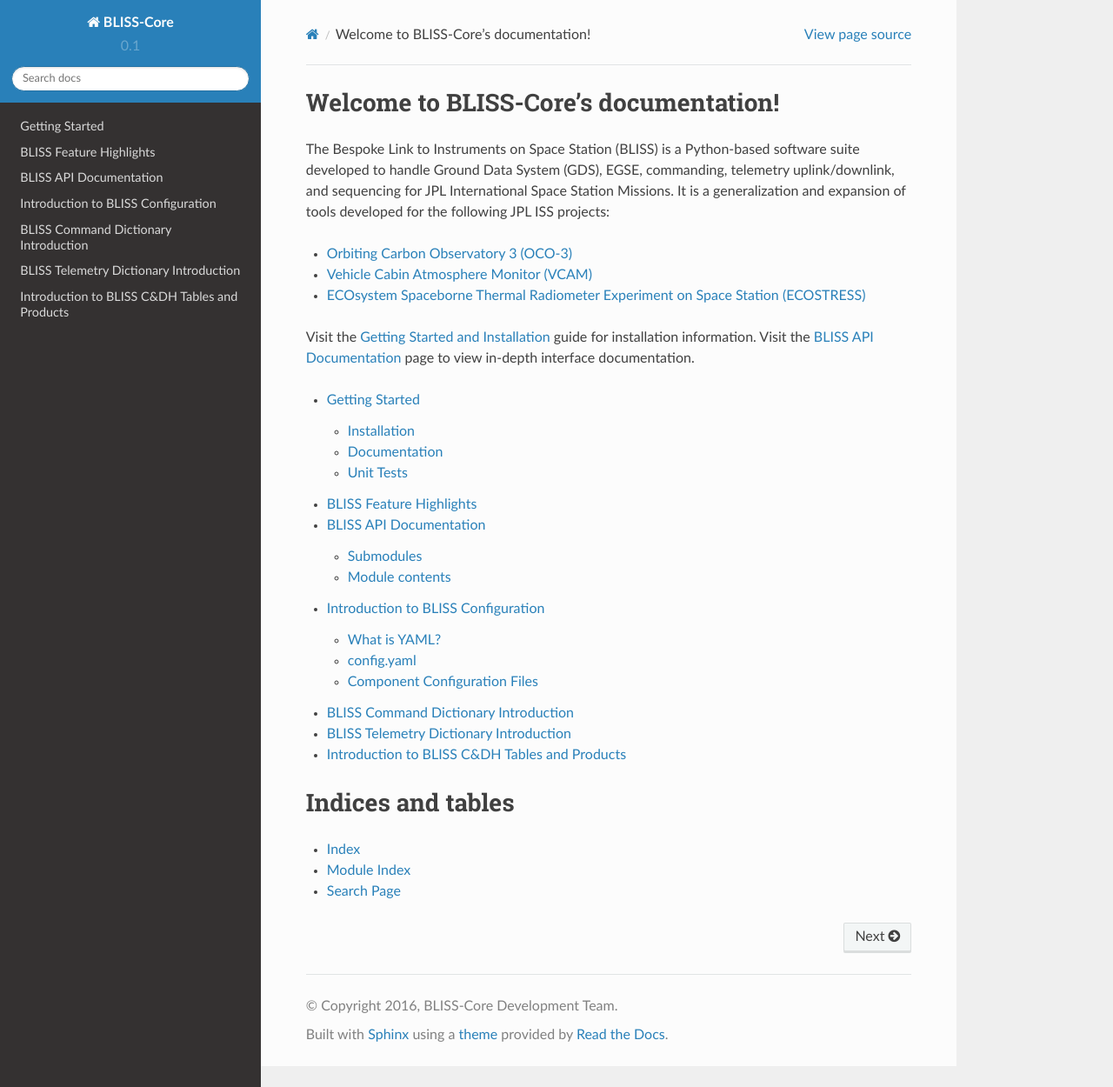
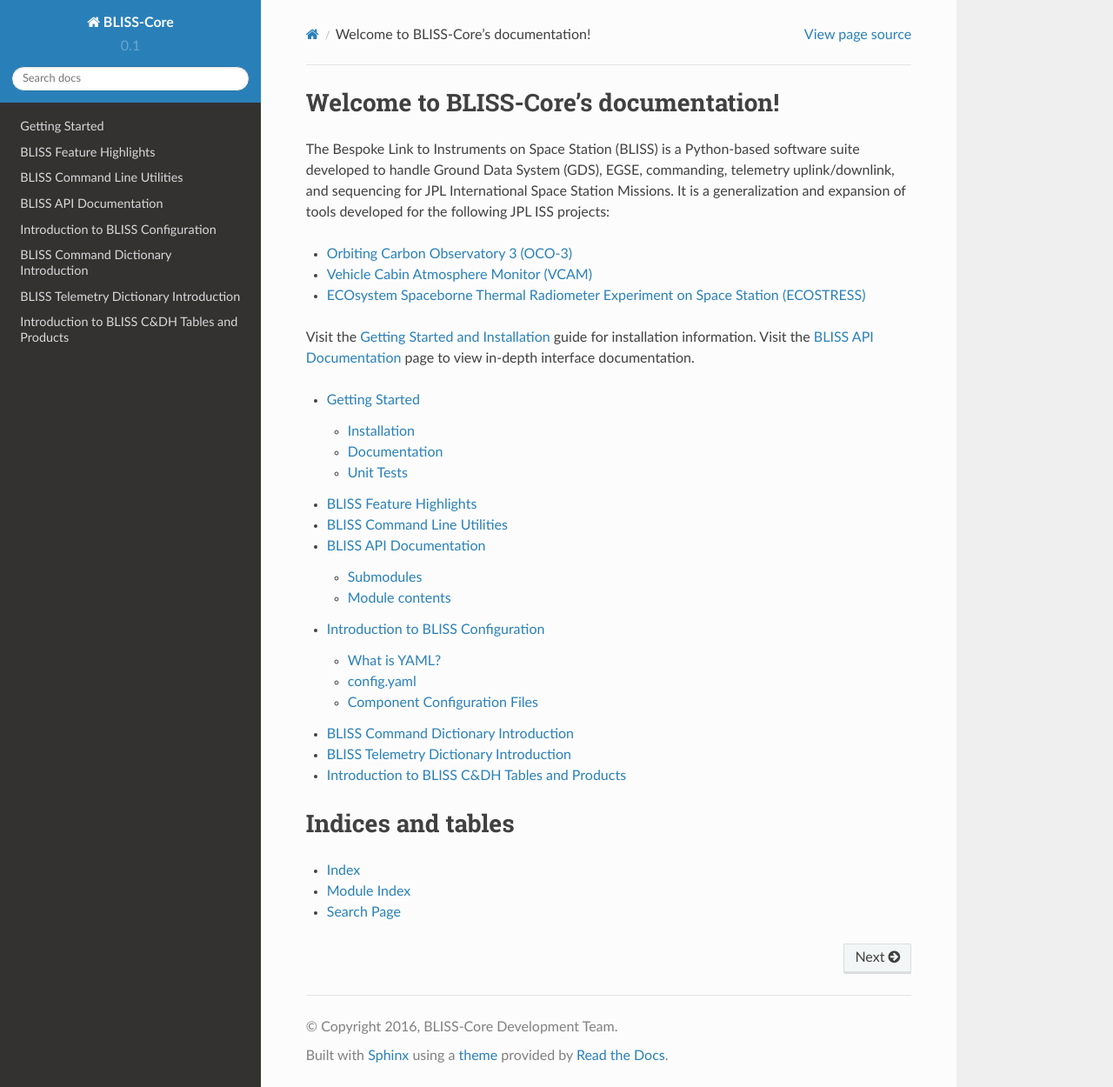
Before and after one commit to NASA-AMMOS/AIT-Core, a Sphinx documentation site: the page built from doc/source/index.rst, in a window 1280 px wide and 1250 px high. Shown: the whole window at 87% size. Built offline with Sphinx 7.4.7 and the Read the Docs theme 2.0.0, drawn with Linux system fonts in a browser that asks for light colours.

Commit message:
Command line util skeleton

```diff
--- /dev/null
+++ b/doc/source/command_line.rst
@@ -0,0 +1,2 @@
+BLISS Command Line Utilities
+============================
--- a/doc/source/index.rst
+++ b/doc/source/index.rst
@@ -19,6 +19,7 @@
 
    getting_started
    bliss_submodule_highlights
+   command_line
    BLISS API Documentation <bliss>
    configuration_intro
    command_intro
```
